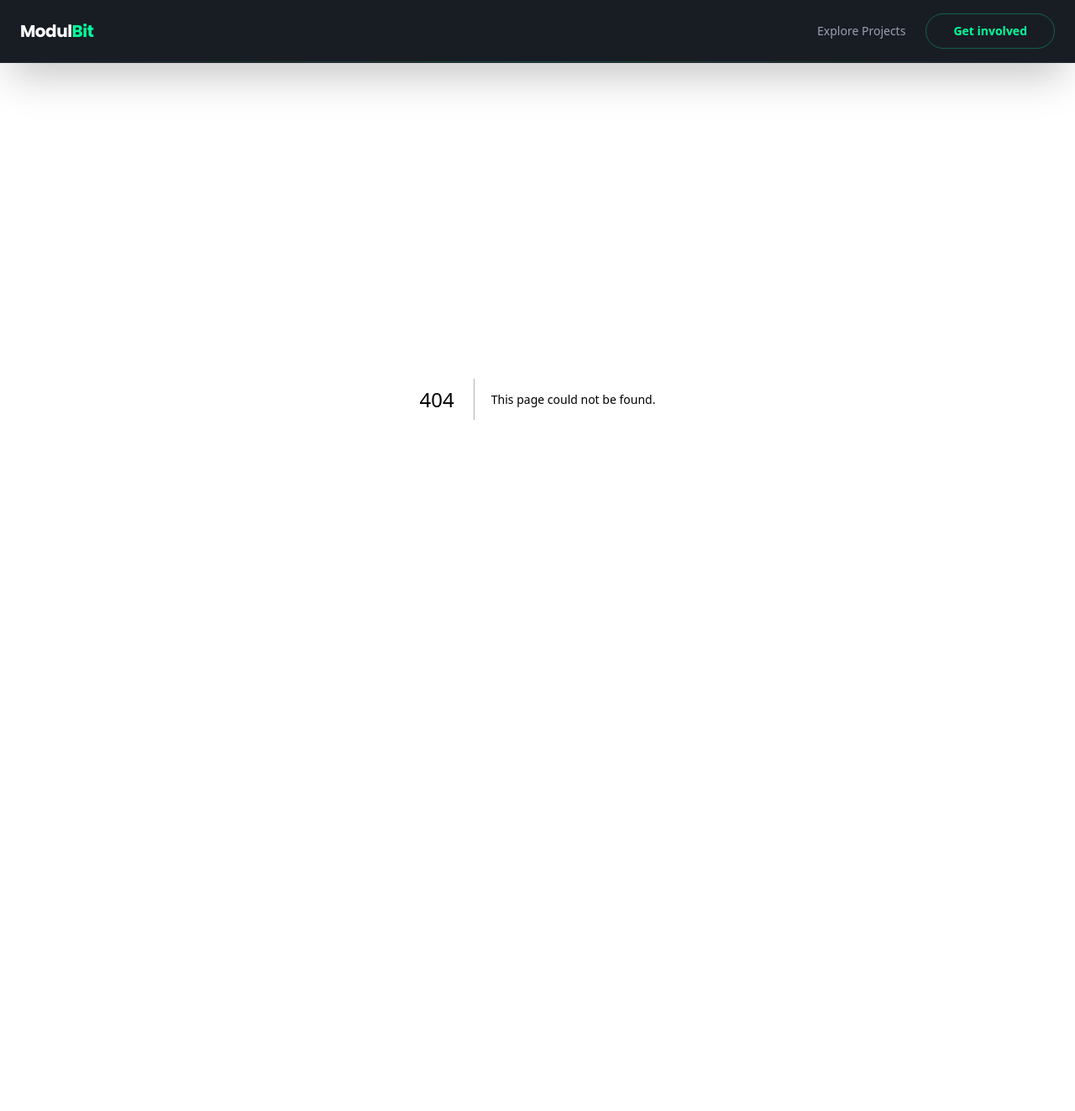
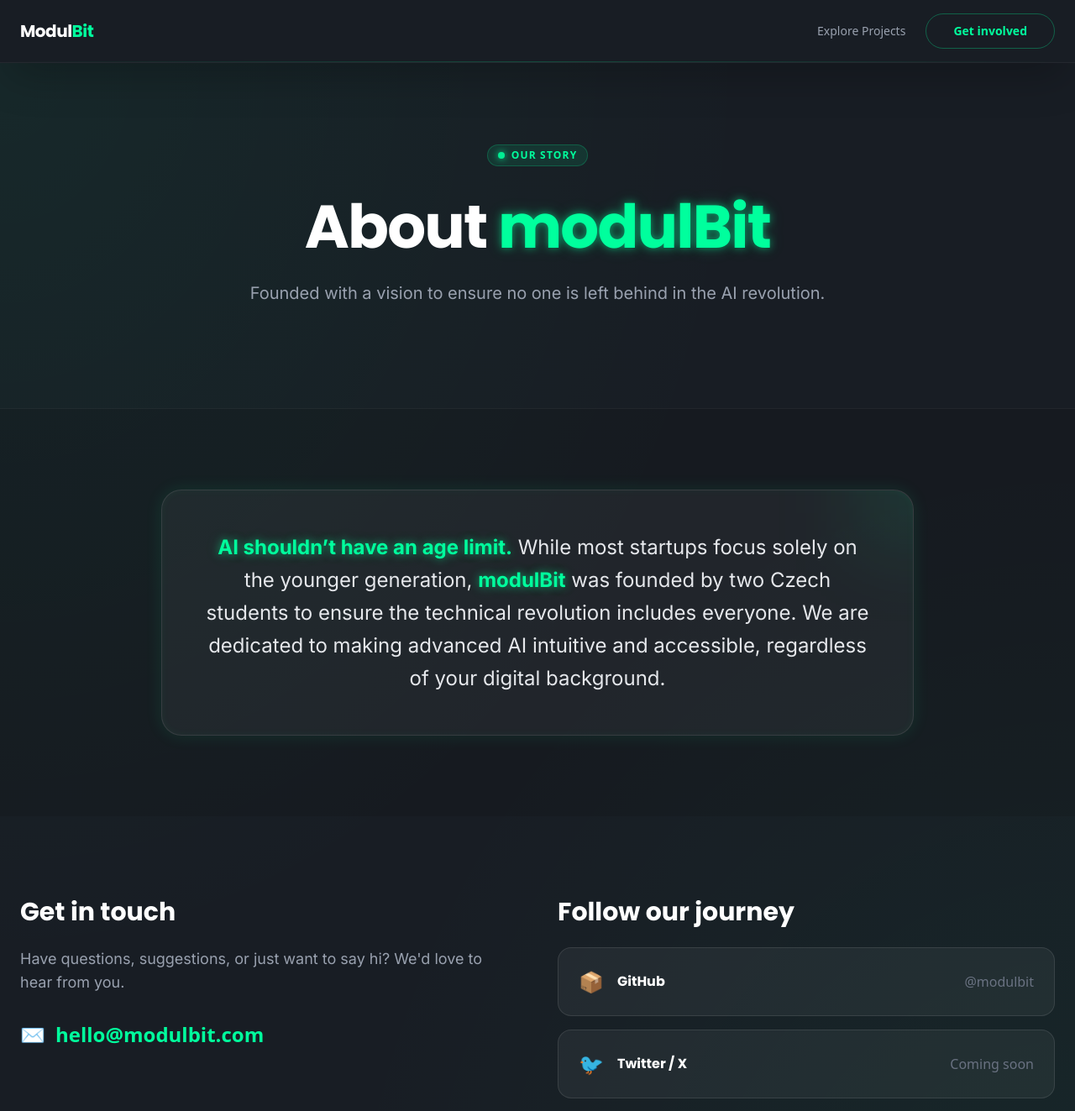
Before and after one commit to modulbit/modulbit-website, a Next.js app: page /about-us in a window 1280 px wide. Before the commit this address had no page. Shown: the top 1323 px of the page at 84% size. Before the commit the page ends 875 px from the top, so only its background shows below. Built offline with nearby package versions, Linux system fonts and the light colour scheme.

Commit message:
add the about-us page
Signed-off-by: Vít Smolík <me@smoliicek.cz>

```diff
--- /dev/null
+++ b/app/about-us/page.tsx
@@ -0,0 +1,91 @@
+import Link from "next/link";
+import Footer from "@/components/footer";
+
+export default function AboutUs() {
+  return (
+    <div className="bg-[#181d24] text-white selection:bg-accent/30 selection:text-white overflow-hidden bg-mesh min-h-screen">
+      {/* Hero Section */}
+      <section className="relative pt-24 pb-20 px-6">
+        <div className="mx-auto max-w-7xl relative z-10 text-center">
+          <div className="inline-flex items-center gap-2 px-3 py-1 rounded-full bg-accent/10 border border-accent/20 mb-8">
+            <span className="w-2 h-2 rounded-full bg-accent animate-pulse shadow-[0_0_8px_rgba(0,255,157,1)]"></span>
+            <span className="text-xs font-bold uppercase tracking-widest text-accent">Our Story</span>
+          </div>
+          <h1 className="text-5xl md:text-7xl font-bold font-poppins leading-[1.1] mb-6 tracking-tight">
+            About <span className="text-accent text-glow">modulBit</span>
+          </h1>
+          <p className="text-xl text-gray-400 font-inter mb-10 max-w-3xl mx-auto leading-relaxed">
+            Founded with a vision to ensure no one is left behind in the AI revolution.
+          </p>
+        </div>
+      </section>
+
+      {/* Mission Section */}
+      <section className="py-24 px-6 border-t border-white/5 bg-black/10">
+        <div className="mx-auto max-w-4xl">
+          <div className="p-8 md:p-12 rounded-3xl bg-white/5 border border-white/10 relative overflow-hidden box-glow">
+            <div className="absolute top-0 right-0 w-32 h-32 bg-accent/10 blur-[50px] -mr-16 -mt-16"></div>
+
+            <div className="relative z-10 text-center">
+              <p className="text-xl md:text-2xl font-inter leading-relaxed text-gray-200">
+                <span className="text-accent text-glow font-bold">AI shouldn’t have an age limit.</span> While most startups focus solely on the younger generation, <span className="text-accent text-glow font-bold">modulBit</span> was founded by two Czech students to ensure the technical revolution includes everyone. We are dedicated to making advanced AI intuitive and accessible, regardless of your digital background.
+              </p>
+            </div>
+          </div>
+        </div>
+      </section>
+
+      {/* Contact & Socials */}
+      <section className="py-24 px-6">
+        <div className="mx-auto max-w-7xl">
+          <div className="grid grid-cols-1 md:grid-cols-2 gap-12">
+            {/* Get in touch */}
+            <div>
+              <h2 className="text-3xl font-bold font-poppins mb-6">Get in touch</h2>
+              <p className="text-gray-400 font-inter mb-8 text-lg">
+                Have questions, suggestions, or just want to say hi? We'd love to hear from you.
+              </p>
+              <Link
+                href="mailto:hello@modulbit.com"
+                className="inline-flex items-center gap-3 text-2xl font-bold text-accent hover:text-white transition-colors group"
+              >
+                <span>✉</span>
+                hello@modulbit.com
+              </Link>
+            </div>
+
+            {/* Socials */}
+            <div>
+              <h2 className="text-3xl font-bold font-poppins mb-6">Follow our journey</h2>
+              <div className="flex flex-col gap-4">
+                <Link href="https://github.com/modulbit" className="group flex items-center justify-between p-6 rounded-2xl bg-white/5 border border-white/10 hover:border-accent/30 transition-all box-glow-hover">
+                  <div className="flex items-center gap-4">
+                    <span className="text-2xl">📦</span>
+                    <span className="font-bold font-poppins">GitHub</span>
+                  </div>
+                  <span className="text-gray-500 group-hover:text-accent transition-colors">@modulbit</span>
+                </Link>
+                <Link href="#" className="group flex items-center justify-between p-6 rounded-2xl bg-white/5 border border-white/10 hover:border-accent/30 transition-all box-glow-hover">
+                  <div className="flex items-center gap-4">
+                    <span className="text-2xl">🐦</span>
+                    <span className="font-bold font-poppins">Twitter / X</span>
+                  </div>
+                  <span className="text-gray-500 group-hover:text-accent transition-colors">Coming soon</span>
+                </Link>
+                <Link href="#" className="group flex items-center justify-between p-6 rounded-2xl bg-white/5 border border-white/10 hover:border-accent/30 transition-all box-glow-hover">
+                  <div className="flex items-center gap-4">
+                    <span className="text-2xl">🔗</span>
+                    <span className="font-bold font-poppins">LinkedIn</span>
+                  </div>
+                  <span className="text-gray-500 group-hover:text-accent transition-colors">Coming soon</span>
+                </Link>
+              </div>
+            </div>
+          </div>
+        </div>
+      </section>
+
+      <Footer />
+    </div>
+  );
+}
```
